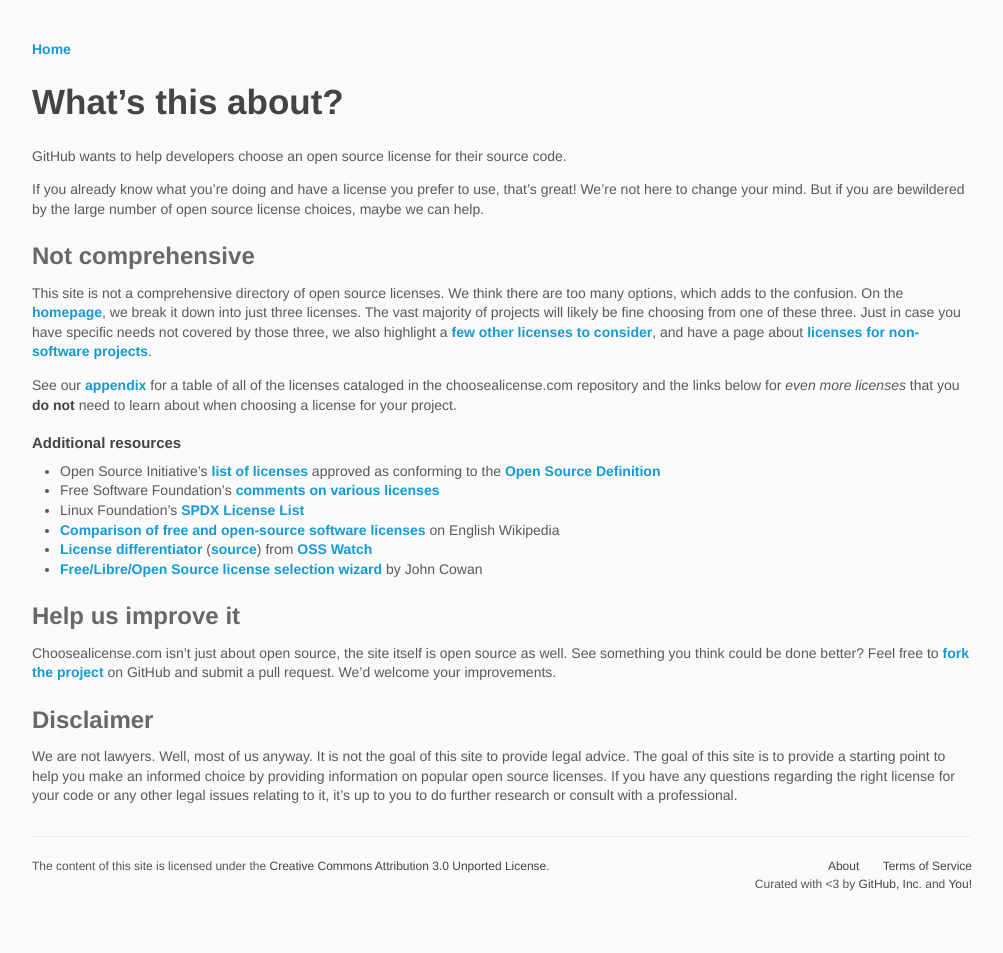
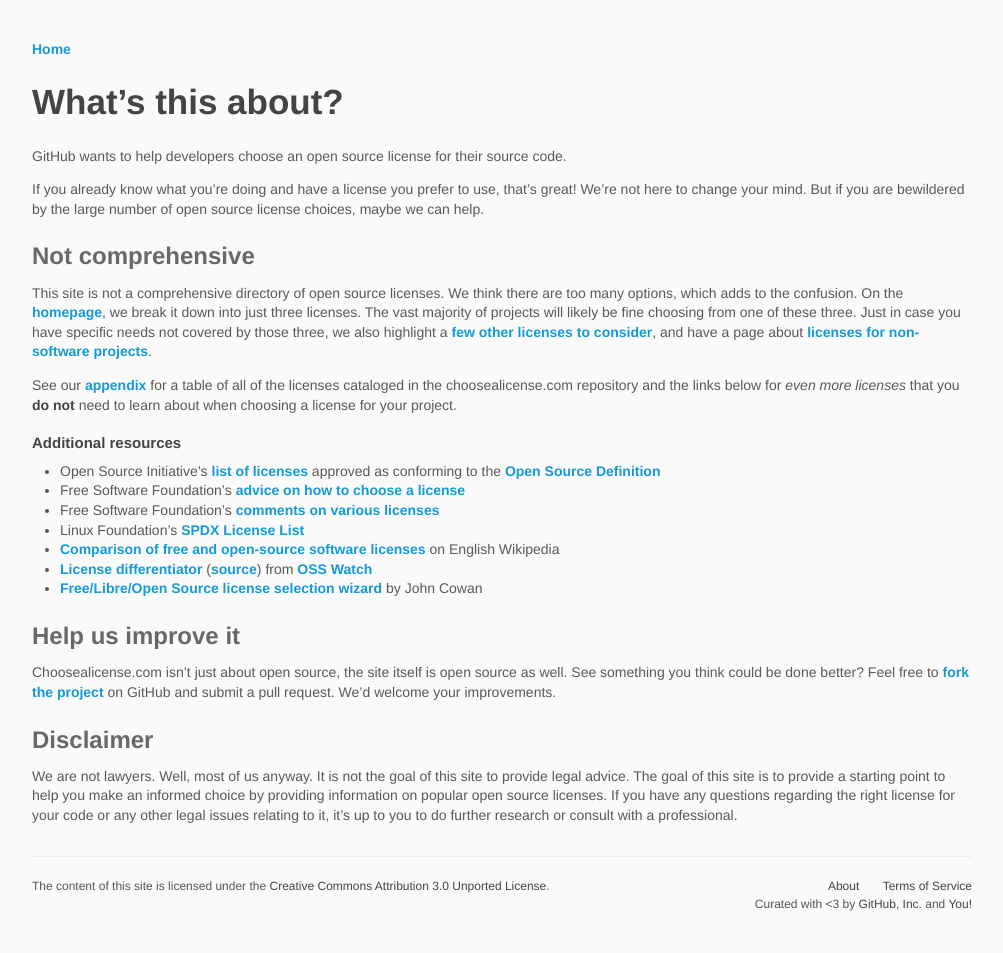
Before and after one commit to github/choosealicense.com, a Jekyll site: the page built from about.md, in a window 1280 px wide. Shown: the whole page, without its empty margins (138-1141 px from the left). Built offline with Jekyll 4.4.1, drawn with Linux system fonts in a browser that asks for light colours; some web fonts are replaced.

Commit message:
Adding a link in the about page to FSF's advice on how to choose a license for your work.

```diff
--- a/about.md
+++ b/about.md
@@ -19,6 +19,7 @@
 {: .bullets}
 
 * Open Source Initiative's [list of licenses](https://opensource.org/licenses/) approved as conforming to the [Open Source Definition](https://opensource.org/osd)
+* Free Software Foundation's [advice on how to choose a license](https://www.gnu.org/licenses/license-recommendations.en.html)
 * Free Software Foundation's [comments on various licenses](http://www.gnu.org/licenses/license-list.html)
 * Linux Foundation's [SPDX License List](https://spdx.org/licenses/)
 * [Comparison of free and open-source software licenses](https://en.wikipedia.org/wiki/Comparison_of_free_and_open-source_software_licenses) on English Wikipedia
```
